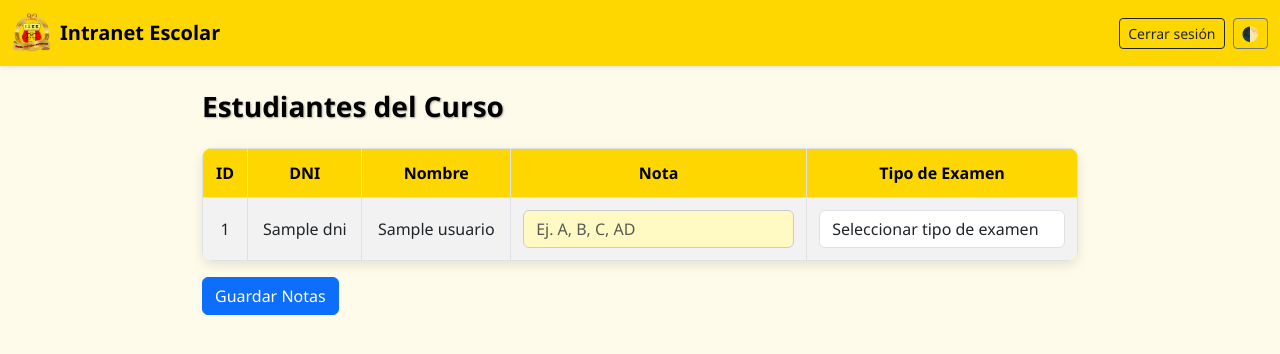
After one commit to NielCM0/DAC, a Flask app: page /ver_estudiantes_curso/1 in a window 1280 px wide. The commit adds this page. Shown: the top 354 px of the page. Run offline with Flask 3, Linux system fonts and the light colour scheme; a database or web service that is not in the repository returns one stand-in record (values such as "Sample title"); some libraries are stand-ins or nearby versions.

Commit message:
upload notes masive

```diff
--- a/app.py
+++ b/app.py
@@ -4,6 +4,7 @@ from psycopg2.extras import RealDictCursor
 from werkzeug.security import generate_password_hash, check_password_hash
 import requests
 from flask import jsonify
+from flask import Flask, render_template, request, redirect, session, flash
 
 app = Flask(__name__)
 app.secret_key = 'supersecretkey'
@@ -23,6 +24,20 @@ def get_db_connection():
         port=DB_PORT,
         cursor_factory=RealDictCursor
     )
+def get_all_courses():
+    conn = get_db_connection()  # Establece la conexión a la base de datos
+    cur = conn.cursor()
+
+    # Realiza la consulta SQL para obtener todos los cursos
+    cur.execute("SELECT id, nombre FROM cursos")
+    cursos = cur.fetchall()  # Devuelve todos los resultados de la consulta
+
+    # Cierra la conexión
+    cur.close()
+    conn.close()
+
+    return cursos
+
 
 @app.route('/', methods=['GET', 'POST'])
 def login():
@@ -100,22 +115,74 @@ def estudiantes():
 
 @app.route('/crear_usuario_docente', methods=['GET', 'POST'])
 def crear_usuario_docente():
-    if session.get('rol') != 'docente':
+    if session.get('rol') != 'docente':  # Verificamos que sea un docente
         return redirect('/')
+
+    conn = get_db_connection()
+    cur = conn.cursor()
+
     if request.method == 'POST':
         dni = request.form['dni']
         nombre = request.form['nombre']
         password = generate_password_hash(request.form['password'])
-        rol = request.form['rol']
-        conn = get_db_connection()
-        cur = conn.cursor()
-        cur.execute("INSERT INTO usuarios (dni, nombre, password, rol) VALUES (%s, %s, %s, %s)",
-                    (dni, nombre, password, rol))
-        conn.commit()
+        rol = 'estudiante'  # Siempre asignamos rol 'estudiante'
+        curso_id = request.form['curso']
+
+        # Verifica si el DNI ya está registrado
+        cur.execute("SELECT id FROM usuarios WHERE dni = %s", (dni,))
+        existing_user = cur.fetchone()
+
+        if existing_user:
+            flash("Este DNI ya está registrado", "error")
+            return redirect('/crear_usuario_docente')
+
+        # Insertar el estudiante en la tabla usuarios
+        cur.execute("""
+            INSERT INTO usuarios (dni, nombre, password, rol)
+            VALUES (%s, %s, %s, %s)
+            RETURNING id
+        """, (dni, nombre, password, rol))
+
+        # Obtener el id del estudiante recién creado
+        estudiante = cur.fetchone()
+
+        # Depuración: Imprimir el resultado de la consulta
+        print("Resultado de la inserción del estudiante:", estudiante)
+
+        # Verificamos si se ha insertado correctamente
+        if estudiante is None:  # Si no hay respuesta válida, manejamos el error
+            flash("Hubo un error al crear el estudiante", "error")
+            conn.commit()  # Aseguramos que cualquier cambio en la base de datos se guarde
+            cur.close()
+            conn.close()
+            return redirect('/crear_usuario_docente')
+
+        estudiante_id = estudiante['id']  # Acceder a la columna 'id' de RealDictRow
+
+        # Depuración: Verificar que estudiante_id es válido
+        print(f"Estudiante ID: {estudiante_id}")
+
+        # Insertar relación estudiante-curso en la tabla estudiantes_cursos
+        cur.execute("""
+            INSERT INTO estudiantes_cursos (curso_id, estudiante_id)
+            VALUES (%s, %s)
+        """, (curso_id, estudiante_id))
+
+        conn.commit()  # Guardamos los cambios
         cur.close()
         conn.close()
+
+        flash('Estudiante creado y asignado al curso correctamente', 'success')
         return redirect('/docente')
-    return render_template('crear_usuario_docente.html')
+
+    # Obtener los cursos disponibles para mostrarlos en el formulario
+    cur.execute("SELECT id, nombre, seccion FROM cursos")
+    cursos = cur.fetchall()
+
+    cur.close()
+    conn.close()
+
+    return render_template('crear_usuario_docente.html', cursos=cursos)
 
 @app.route('/crear_curso', methods=['GET', 'POST'])
 def crear_curso():
@@ -487,5 +554,49 @@ def buscar_estudiante():
         print("ERROR en /buscar_estudiante:", e)
         return jsonify({"error": "Error al buscar estudiantes"}), 500
 
+@app.route('/ver_estudiantes_curso/<int:curso_id>', methods=['GET', 'POST'])
+def ver_estudiantes_curso(curso_id):
+    conn = get_db_connection()
+    cur = conn.cursor()
+
+    if request.method == 'POST':
+        # Obtener las notas y tipos de examen enviados
+        for estudiante_id in request.form:
+            # Verificamos que el campo es para la nota del estudiante
+            if estudiante_id.startswith("nota_"):
+                # Obtener la nota y tipo de examen para el estudiante
+                nota = request.form[estudiante_id]
+                tipo_examen = request.form.get(f"tipo_{estudiante_id.split('_')[1]}")
+
+                # Actualizar la tabla con las notas y tipo de examen
+                cur.execute("""
+                    INSERT INTO notas (estudiante_id, curso_id, nota, tipo)
+                    VALUES (%s, %s, %s, %s)
+                    ON CONFLICT (estudiante_id, curso_id)
+                    DO UPDATE SET nota = EXCLUDED.nota, tipo = EXCLUDED.tipo
+                """, (estudiante_id.split('_')[1], curso_id, nota, tipo_examen))
+
+        conn.commit()
+        cur.close()
+        conn.close()
+        flash("Notas y tipos de examen guardados correctamente", "success")
+        return redirect(f"/ver_estudiantes_curso/{curso_id}")
+
+    # Obtener los estudiantes del curso
+    cur.execute("""
+        SELECT u.id, u.nombre, u.dni
+        FROM usuarios u
+        JOIN estudiantes_cursos ec ON u.id = ec.estudiante_id
+        WHERE ec.curso_id = %s
+    """, (curso_id,))
+    estudiantes = cur.fetchall()
+    print("Estudiantes:", estudiantes)
+
+
+    cur.close()
+    conn.close()
+
+    return render_template('ver_estudiantes_curso.html', estudiantes=estudiantes, curso_id=curso_id)
+
 if __name__ == '__main__':
     app.run(debug=True)
--- a/requirements.txt
+++ b/requirements.txt
@@ -1,4 +1,3 @@
-gunicorn
 blinker==1.9.0
 certifi==2025.6.15
 charset-normalizer==3.4.2
--- /dev/null
+++ b/templates/ver_estudiantes_curso.html
@@ -0,0 +1,47 @@
+{% extends 'base.html' %}
+
+{% block title %}Estudiantes del Curso{% endblock %}
+
+{% block content %}
+<h3 class="mb-4">Estudiantes del Curso</h3>
+
+<form method="POST">
+    <table class="table table-bordered table-striped">
+        <thead>
+            <tr>
+                <th>ID</th>
+                <th>DNI</th>
+                <th>Nombre</th>
+                <th>Nota</th>
+                <th>Tipo de Examen</th>
+            </tr>
+        </thead>
+        <tbody>
+            {% for estudiante in estudiantes %}
+            <tr>
+                <td>{{ estudiante['id'] }}</td> <!-- ID del estudiante -->
+                <td>{{ estudiante['dni'] }}</td> <!-- DNI del estudiante -->
+                <td>{{ estudiante['nombre'] }}</td> <!-- Nombre del estudiante -->
+                <td>
+                    <!-- Campo para ingresar la nota del estudiante -->
+                    <input type="text" class="form-control" name="nota_{{ estudiante['id'] }}" placeholder="Ej. A, B, C, AD"
+                           pattern="^(A|B|C|AD)$" title="Solo puedes ingresar A, B, C, o AD" required>
+                </td>
+                <td>
+                    <!-- Campo para seleccionar el tipo de examen -->
+                    <select class="form-control" name="tipo_{{ estudiante['id'] }}" required>
+                        <option value="">Seleccionar tipo de examen</option>
+                        <option value="Parcial">Parcial</option>
+                        <option value="Final">Final</option>
+                        <option value="Extraordinario">Extraordinario</option>
+                    </select>
+                </td>
+            </tr>
+            {% endfor %}
+        </tbody>
+    </table>
+
+    <!-- Botón para guardar las notas -->
+    <button type="submit" class="btn btn-primary">Guardar Notas</button>
+</form>
+{% endblock %}
```
Also changed, not shown: templates/crear_curso.html (+9 -16 lines), templates/crear_usuario_docente.html (+16 -0 lines), templates/docente_panel.html (+8 -5 lines).
